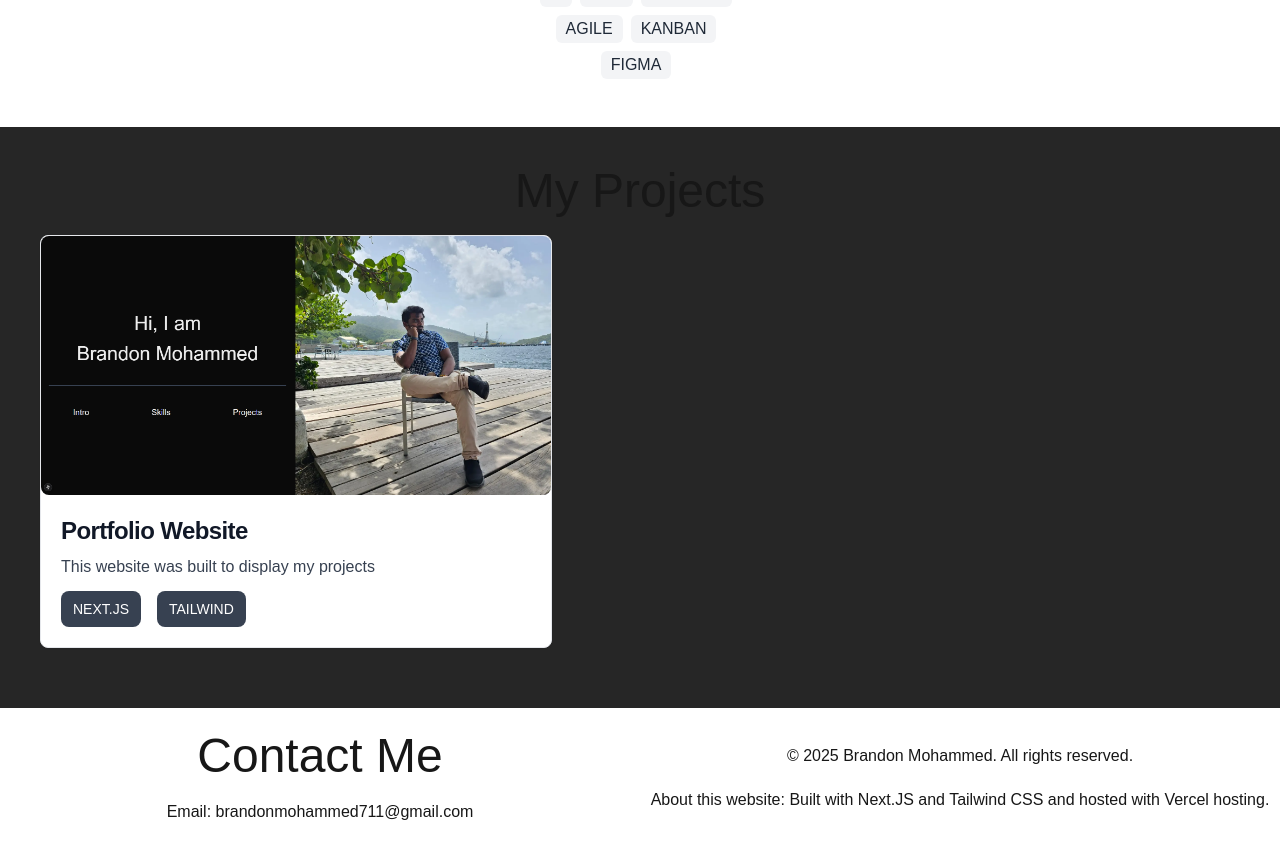
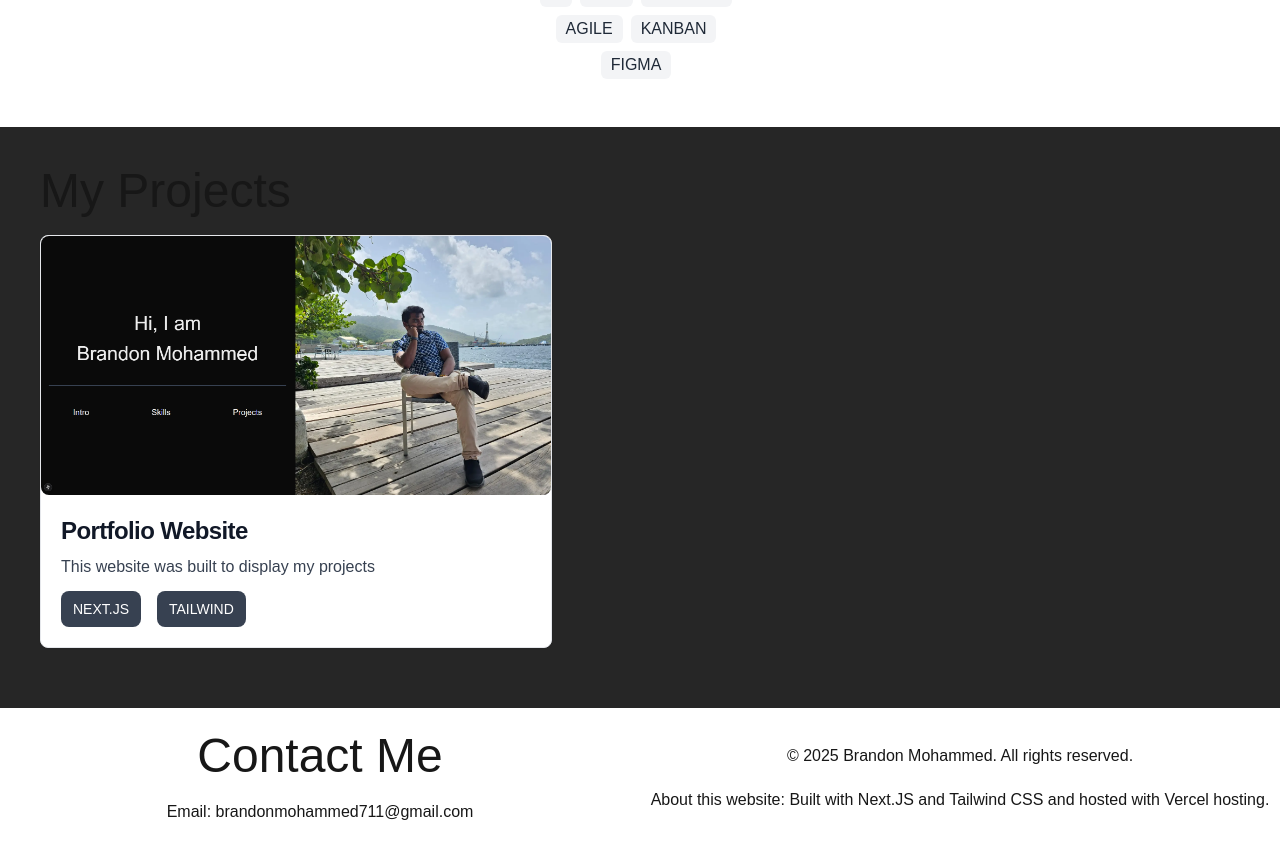
Before and after one commit to BrandonCMohammed/portfolio, a Next.js app in the folder portfolio/: page / in a window 1280 px wide. Shown: the part 2223-3082 px from the top of the page. Built offline with nearby package versions, Linux system fonts and the light colour scheme.

Commit message:
Added transitions to the skills, projects and footer sections

```diff
--- a/portfolio/app/components/footer.tsx
+++ b/portfolio/app/components/footer.tsx
@@ -1,6 +1,34 @@
+"use client"
+import { useEffect, useRef, useState } from "react";
+
 export default function Footer() {
+
+    const [isVisible, setIsVisible] = useState(false);
+    const elementRef = useRef(null)
+
+    useEffect(() => {
+
+        const observer = new IntersectionObserver(([entry], observer) => {
+            if (entry.isIntersecting) {
+                setIsVisible(true)
+            }
+        }, { threshold: 0.2 })
+
+        if (elementRef.current) {
+            observer.observe(elementRef.current);
+        }
+
+        return () => {
+            if (elementRef.current) {
+                observer.unobserve(elementRef.current)
+            }
+        }
+    }, [])
+
     return (
         <>
+            <div ref={elementRef} className={`transform transition-transform duration-[3s] ease-in-out w-full ${isVisible ? 'translate-y-0' : 'translate-y-[5rem]'}`}>
+                <div className={`transition-opacity duration-[2s] ease-in ${isVisible ? 'opacity-100' : 'opacity-0'}`}>
                     <div className="flex justify-center items-center h-40">
                         <div className="w-1/2">
                             <p className="flex justify-center items-center text-5xl pb-5">
@@ -19,8 +47,8 @@ export default function Footer() {
                             <p className="flex justify-center items-center pb-5">
                                 About this website: Built with Next.JS and Tailwind CSS and hosted with Vercel hosting.
                             </p>
-
-
+                        </div>
+                    </div>
                 </div>
             </div>
         </>
--- a/portfolio/app/components/intro.tsx
+++ b/portfolio/app/components/intro.tsx
@@ -12,14 +12,12 @@ export default function Intro() {
             if (entry.isIntersecting) {
                 setIsVisible(true)
             }
-            console.log(entry)
-        }, { threshold: 0.5 })
+        }, { threshold: 0.2 })
 
         if (elementRef.current) {
             observer.observe(elementRef.current);
         }
 
-        console.log(elementRef.current)
         return () => {
             if (elementRef.current) {
                 observer.unobserve(elementRef.current)
@@ -30,16 +28,12 @@ export default function Intro() {
 
         <section ref={elementRef} id="intro_about_me" className=" flex flex-col text-gray-300 p-10 w-full bg-neutral-800">
 
-            <div className={`transform transition-transform duration-[3s] ease-in-out w-full ${isVisible ? 'translate-x-0' : '-translate-x-[10rem]'}`}>
-
+            <div className={`transform transition-transform duration-[3s] ease-in-out w-full ${isVisible ? 'translate-x-0' : '-translate-x-[5rem]'}`}>
                 <div className={`transition-opacity duration-[2s] ease-in ${isVisible ? 'opacity-100' : 'opacity-0'}`}>
-
-
                     <div className="flex justify-center items-center w-full">
                         <p className="text-5xl ">Introduction</p>
                     </div>
                     <div className="flex flex-col border rounded-xl p-5">
-
                         <div className="flex flex-row -mb-2  ">
                             <div className="w-[55.8rem] flex justify-center items-center px-5 border border-indigo-500 bg-slate-800 text-3xl rounded-xl ">
                                 Software developer based in Trinidad and Tobago
@@ -58,13 +52,9 @@ export default function Intro() {
                             </div>
                             <div className="w-1/2 h-80"></div>
                         </div>
-
                     </div>
                 </div>
             </div>
-
-
-
         </section>
 
     );
--- a/portfolio/app/components/projects.tsx
+++ b/portfolio/app/components/projects.tsx
@@ -1,10 +1,39 @@
+"use client"
+
+import { useEffect, useRef, useState } from "react";
 import ProjectCard from "./projectCard";
 
 export default function Projects() {
+
+    const [isVisible, setIsVisible] = useState(false);
+    const elementRef = useRef(null)
+
+    useEffect(() => {
+        const observer = new IntersectionObserver(([entry], observer) => {
+            if (entry.isIntersecting) {
+                setIsVisible(true)
+            }
+        }, { threshold: 0.2 })
+
+        if (elementRef.current) {
+            observer.observe(elementRef.current)
+        }
+
+        return () => {
+            if (elementRef.current) {
+                observer.unobserve(elementRef.current)
+            }
+        }
+    }, [])
+
+
+
     return (
         <>
-            <section id="projects" className="p-10 bg-neutral-800 flex flex-col justify-center items-center w-full">
+            <section ref={elementRef} id="projects" className="p-10 bg-neutral-800 flex flex-col justify-center items-center w-full">
 
+                <div className={`transform transition-transform duration-[3s] ease-in-out w-full ${isVisible ? 'translate-x-0' : '-translate-x-[10rem]'}`}>
+                    <div className={`transition-opacity duration-[2s] ease-in ${isVisible ? 'opacity-100' : 'opacity-0'}`}>
                         <p className="text-5xl ">My Projects</p>
                         <div className="w-full flex flex-row justify-between">
                             <ProjectCard />
@@ -25,6 +54,11 @@ export default function Projects() {
                             <ProjectCard />
                             <ProjectCard />
                         </div> */}
+                    </div>
+                </div>
+
+
+
 
             </section>
         </>
--- a/portfolio/app/components/skills.tsx
+++ b/portfolio/app/components/skills.tsx
@@ -1,7 +1,39 @@
+"use client"
+import { useEffect, useRef, useState } from "react";
+
 export default function Skills() {
+
+    const [isVisible, setIsVisible] = useState(false);
+    const elementRef = useRef(null)
+
+    useEffect(() => {
+
+        const observer = new IntersectionObserver(([entry], observer) => {
+            if (entry.isIntersecting) {
+                setIsVisible(true)
+            }
+        }, { threshold: 0.2 })
+
+        if (elementRef.current) {
+            observer.observe(elementRef.current);
+        }
+
+        return () => {
+            if (elementRef.current) {
+                observer.unobserve(elementRef.current)
+            }
+        }
+    }, [])
+
     return (
         <>
-            <section id="skills" className="flex flex-wrap flex-col justify-center items-center w-full p-10">
+            <section ref={elementRef} id="skills" className="w-full p-10">
+
+                <div className={`transform transition-transform duration-[3s] ease-in-out w-full ${isVisible ? 'translate-x-0' : '-translate-x-[5rem]'}`}>
+                    <div className={`transition-opacity duration-[2s] ease-in ${isVisible ? 'opacity-100' : 'opacity-0'}`}>
+
+                        <div className="flex flex-wrap flex-col justify-center items-center ">
+
                             <div >
                                 <p className="text-5xl mb-5">Skills</p>
                             </div>
@@ -26,6 +58,11 @@ export default function Skills() {
                                 <span className="bg-gray-100 text-gray-800 text-md font-medium me-2 mb-2 px-2.5 py-0.5 rounded-md dark:bg-gray-700 dark:text-gray-300">KANBAN</span>
                                 <span className="bg-gray-100 text-gray-800 text-md font-medium me-2 mb-2 px-2.5 py-0.5 rounded-md dark:bg-gray-700 dark:text-gray-300">FIGMA</span>
                             </div>
+                        </div>
+                    </div>
+
+                </div>
+
 
             </section>
         </>
```
Lines whose indentation alone changed are shown as unchanged.
